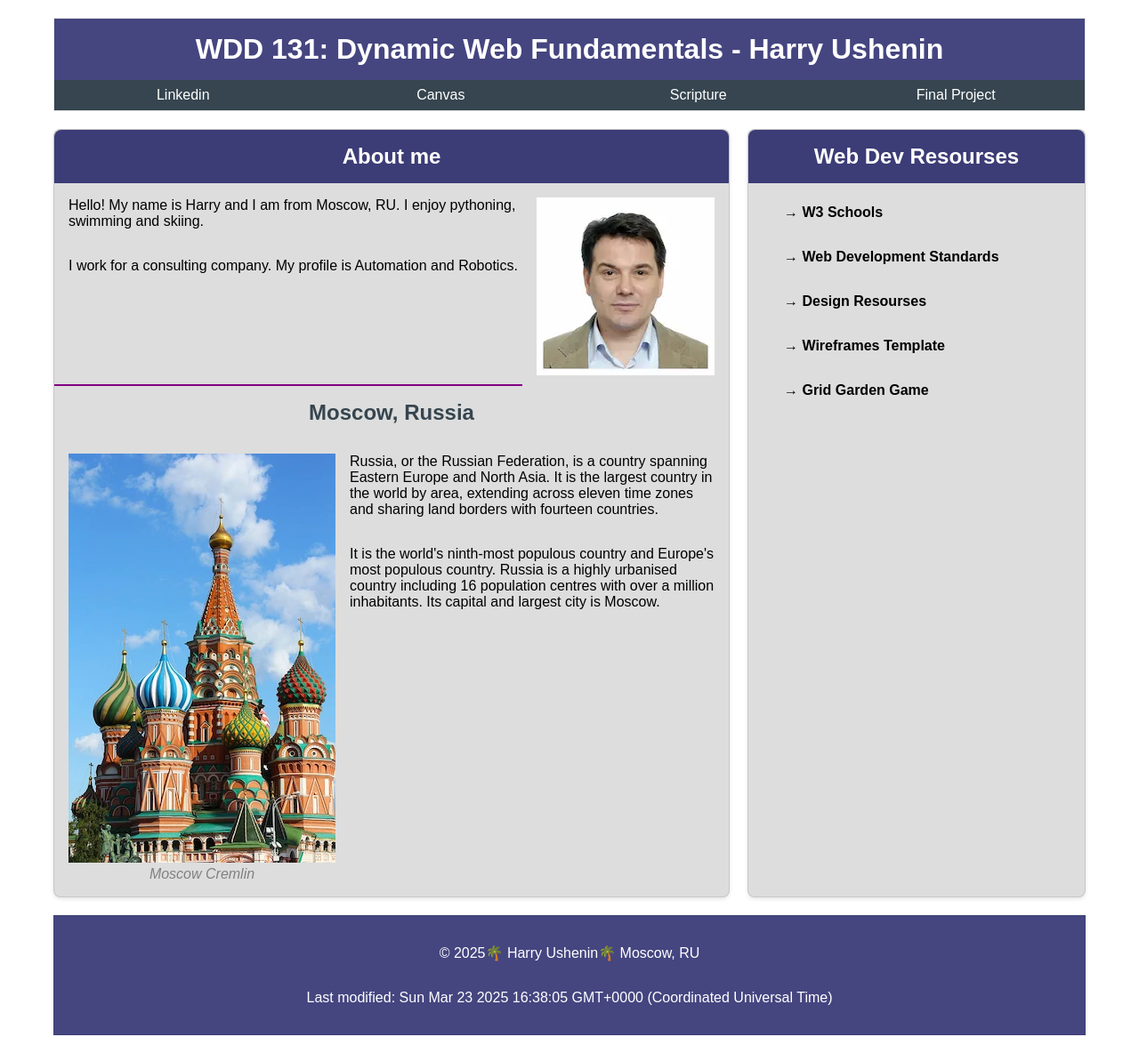
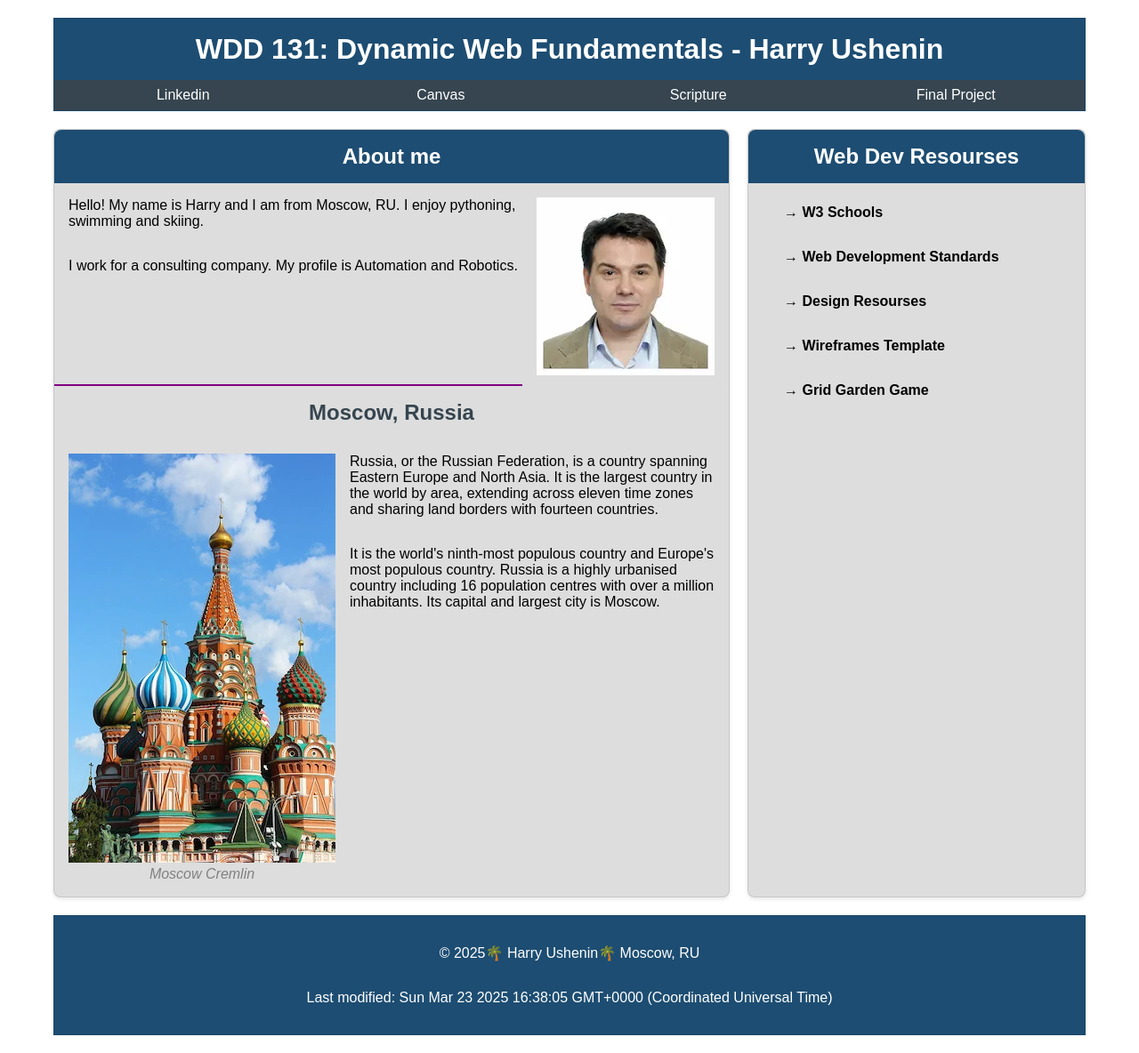
Before and after one commit to HarryPotter777ZZZZZ/wdd131, a plain HTML site: page index.html in a window 1280 px wide. Shown: the whole page at 89% size. Drawn offline with Linux system fonts and the light colour scheme.

Commit message:
wdd131 home page change background color

```diff
--- a/styles/base.css
+++ b/styles/base.css
@@ -15,7 +15,9 @@ body {
 }
 
 header {
-    background-color: background-color: rgba(9, 9, 87, 0.753);
+    background-color: rgba(29, 77, 114, 1);
+    /*0.753*/
+    /* background-color: rgba(9, 9, 87, 0.753); */
     /* navy; */
     /* #2c3e50; */
     /*#ddd; */
@@ -31,7 +33,9 @@ h1 {
     text-align: center;
     color: white;
     padding: 1rem 0 1rem 0;
-    background-color: rgba(9, 9, 87, 0.753);
+    background-color: rgba(29, 77, 114, 1);
+    /*0.753*/
+    /*rgba(9, 9, 87, 0.753); */
 }
 
 h2 {
@@ -39,7 +43,9 @@ h2 {
     padding: 1rem 0 1rem 0;
     font-size: 1.5rem;
     text-align: center;
-    background-color: rgba(9, 9, 87, 0.753);
+    background-color: rgba(29, 77, 114, 1);
+    /*0.753*/
+    /* background-color: rgba(9, 9, 87, 0.753); */
     /*navy*/
     color: white
 }
@@ -110,11 +116,8 @@ main {
 }
 
 hr {
-
     border: 0;
-
     border-top: 2px solid purple;
-
 }
 
 .msc {
@@ -201,7 +204,9 @@ a:active {
 } */
 
 footer {
-    background-color: rgba(9, 9, 87, 0.753);
+    background-color: rgba(29, 77, 114, 1);
+    /*0.753*/
+    /* background-color: rgba(9, 9, 87, 0.753); */
     /* navy; */
     /* #2c3e50; */
     /*#ddd; */
```
